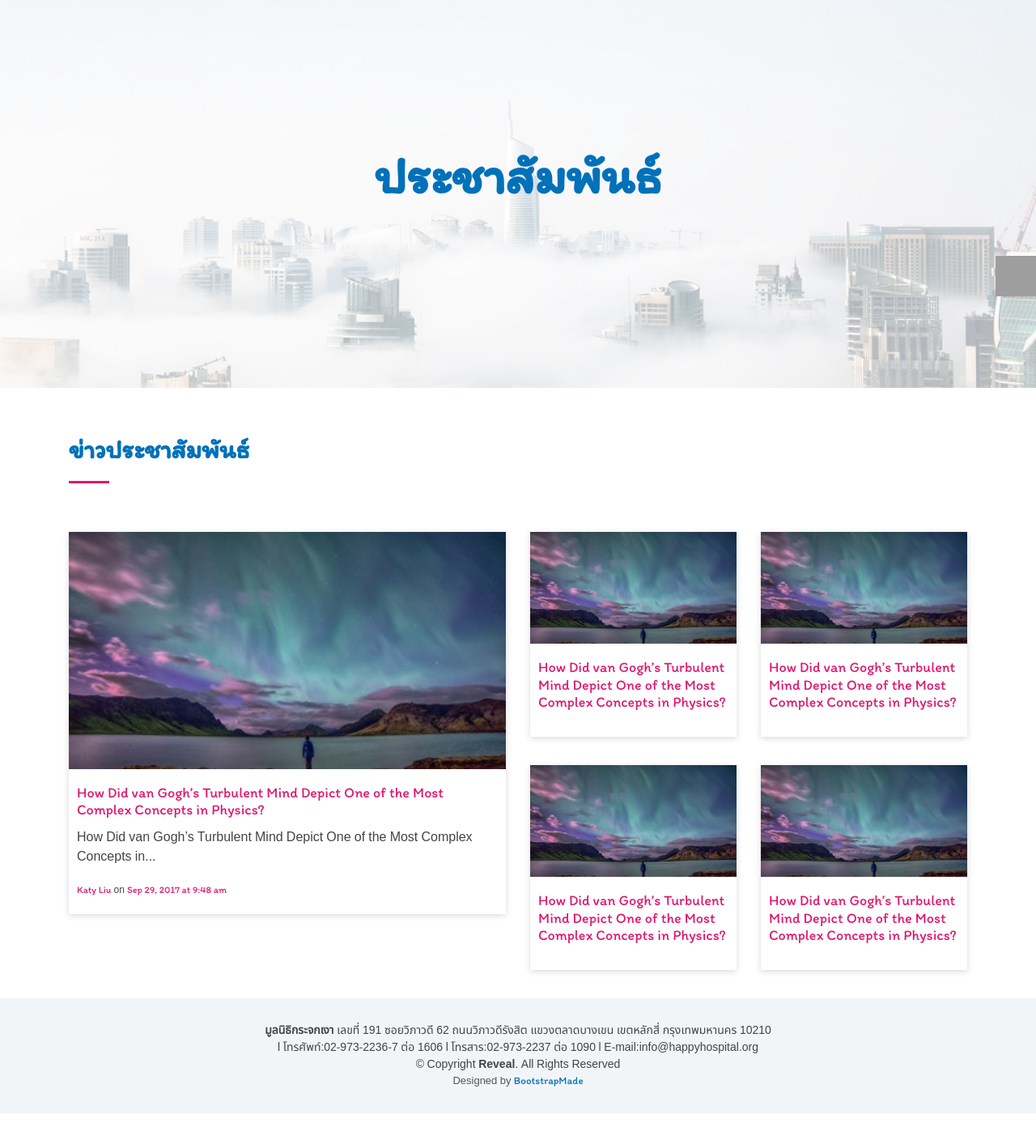
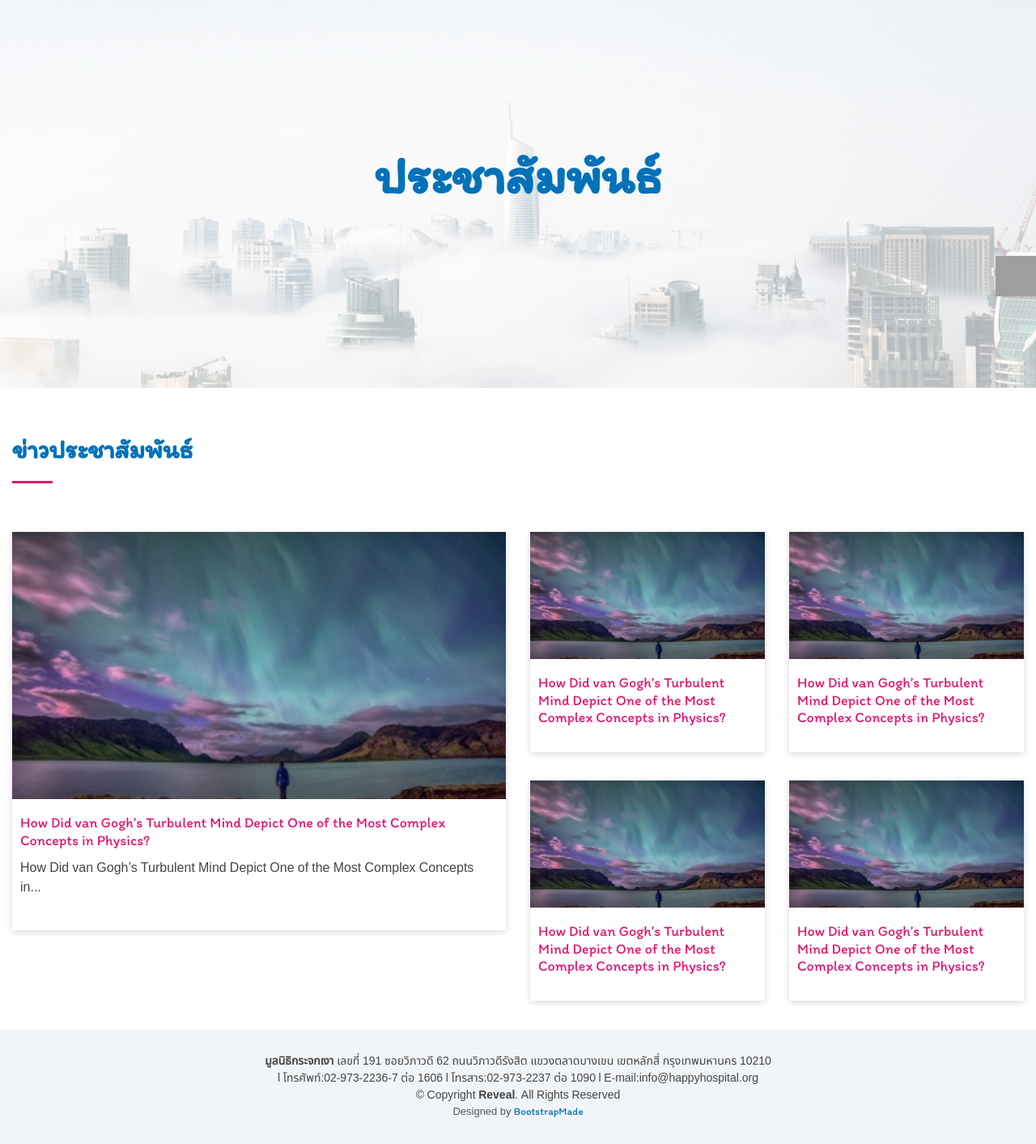
Before and after one commit to ISProject2018/happyhospital, a PHP site: page /relation.php in a window 1280 px wide. Shown: the part 134-1547 px from the top of the page at 81% size. Before the commit the page ends 1509 px from the top, so only its background shows below. Run offline with PHP 8.4, Linux system fonts and the light colour scheme; grey boxes are pictures that could not be loaded.

Commit message:
fix aritcle and relation

```diff
--- a/css/relation.css
+++ b/css/relation.css
@@ -34,15 +34,6 @@
 
   .single-blog-post .post-content p {
     margin-bottom: 20px;
-  }
-
-  .single-blog-post .post-content .post-meta p {
-    margin-bottom: 0;
-    font-size: 12px;
-  }
-
-  .single-blog-post .post-content .post-meta p a {
-    font-size: 12px;
   }
 
   .single-blog-post.post-style-2 {
--- a/relation.php
+++ b/relation.php
@@ -20,8 +20,6 @@
     <link href="lib/animate/animate.min.css" rel="stylesheet">
     <link href="lib/ionicons/css/ionicons.min.css" rel="stylesheet">
     <link href="lib/owlcarousel/assets/owl.carousel.min.css" rel="stylesheet">
-    <link href="lib/magnific-popup/magnific-popup.css" rel="stylesheet">
-    <link href="lib/ionicons/css/ionicons.min.css" rel="stylesheet">
 
     <!-- Main Stylesheet File -->
     <link href="css/style.css" rel="stylesheet">
@@ -53,14 +51,13 @@
     <!-- #intro -->
 
     <section id="content">
-        <div class="container">
+        <div class="container-fluid">
             <div class="section-header">
                 <h2>ข่าวประชาสัมพันธ์</h2>
             </div>
             <div class="row">
-                <div class="col-6">
+                <div class="col-lg-6 col-md-12 col-sm-12">
                     <div class="tab-content" id="myTabContent">
-                        <div class="tab-pane fade show active" id="world-tab-1" role="tabpanel" aria-labelledby="tab1">
                         <div class="single-blog-post wow fadeInUpBig" data-wow-delay="0.2s">
                             <!-- Post Thumbnail -->
                             <div class="post-thumbnail">
@@ -72,23 +69,14 @@
                                     <h5>How Did van Gogh’s Turbulent Mind Depict One of the Most Complex Concepts in Physics?</h5>
                                 </a>
                                 <p>How Did van Gogh’s Turbulent Mind Depict One of the Most Complex Concepts in...</p>
-                                    <!-- Post Meta -->
-                                    <div class="post-meta">
-                                        <p>
-                                            <a href="#" class="post-author">Katy Liu</a> on
-                                            <a href="#" class="post-date">Sep 29, 2017 at 9:48 am</a>
-                                        </p>
                             </div>
                         </div>
                     </div>
                 </div>
-                    </div>
-                </div>
-                <div class="col-6">
+                <div class="col-lg-6 col-md-12 col-sm-12">
                     <div class="row">
-                        <div class="col-6">
+                        <div class="col-sm-12 col-xs-12 col-md-6">
                             <div class="tab-content" id="myTabContent">
-                                <div class="tab-pane fade show active" id="world-tab-1" role="tabpanel" aria-labelledby="tab1">
                                 <div class="single-blog-post wow fadeInUpBig" data-wow-delay="0.2s">
                                     <!-- Post Thumbnail -->
                                     <div class="post-thumbnail">
@@ -97,17 +85,16 @@
                                     <!-- Post Content -->
                                     <div class="post-content">
                                         <a href="#" class="headline">
-                                                <h5>How Did van Gogh’s Turbulent Mind Depict One of the Most Complex Concepts
-                                                    in Physics?</h5>
+                                            <h5>How Did van Gogh’s Turbulent Mind Depict One of the Most Complex Concepts in
+                                                Physics?
+                                            </h5>
                                         </a>
                                     </div>
                                 </div>
                             </div>
                         </div>
-                        </div>
-                        <div class="col-6">
+                        <div class="col-sm-12 col-xs-12 col-md-6">
                             <div class="tab-content" id="myTabContent">
-                                <div class="tab-pane fade show active" id="world-tab-1" role="tabpanel" aria-labelledby="tab1">
                                 <div class="single-blog-post wow fadeInUpBig" data-wow-delay="0.2s">
                                     <!-- Post Thumbnail -->
                                     <div class="post-thumbnail">
@@ -116,19 +103,18 @@
                                     <!-- Post Content -->
                                     <div class="post-content">
                                         <a href="#" class="headline">
-                                                <h5>How Did van Gogh’s Turbulent Mind Depict One of the Most Complex Concepts
-                                                    in Physics?</h5>
+                                            <h5>How Did van Gogh’s Turbulent Mind Depict One of the Most Complex Concepts in
+                                                Physics?
+                                            </h5>
                                         </a>
                                     </div>
                                 </div>
                             </div>
                         </div>
                     </div>
-                    </div>
                     <div class="row">
-                        <div class="col-6">
+                        <div class="col-sm-12 col-xs-12 col-md-6">
                             <div class="tab-content" id="myTabContent">
-                                <div class="tab-pane fade show active" id="world-tab-1" role="tabpanel" aria-labelledby="tab1">
                                 <div class="single-blog-post wow fadeInUpBig" data-wow-delay="0.2s">
                                     <!-- Post Thumbnail -->
                                     <div class="post-thumbnail">
@@ -137,17 +123,16 @@
                                     <!-- Post Content -->
                                     <div class="post-content">
                                         <a href="#" class="headline">
-                                                <h5>How Did van Gogh’s Turbulent Mind Depict One of the Most Complex Concepts
-                                                    in Physics?</h5>
+                                            <h5>How Did van Gogh’s Turbulent Mind Depict One of the Most Complex Concepts in
+                                                Physics?
+                                            </h5>
                                         </a>
                                     </div>
                                 </div>
                             </div>
                         </div>
-                        </div>
-                        <div class="col-6">
+                        <div class="col-sm-12 col-xs-12 col-md-6">
                             <div class="tab-content" id="myTabContent">
-                                <div class="tab-pane fade show active" id="world-tab-1" role="tabpanel" aria-labelledby="tab1">
                                 <div class="single-blog-post wow fadeInUpBig" data-wow-delay="0.2s">
                                     <!-- Post Thumbnail -->
                                     <div class="post-thumbnail">
@@ -156,10 +141,10 @@
                                     <!-- Post Content -->
                                     <div class="post-content">
                                         <a href="#" class="headline">
-                                                <h5>How Did van Gogh’s Turbulent Mind Depict One of the Most Complex Concepts
-                                                    in Physics?</h5>
+                                            <h5>How Did van Gogh’s Turbulent Mind Depict One of the Most Complex Concepts in
+                                                Physics?
+                                            </h5>
                                         </a>
-                                        </div>
                                     </div>
                                 </div>
                             </div>
```
Also changed, not shown: article.php (+19 -34 lines). Lines whose indentation alone changed are shown as unchanged.
